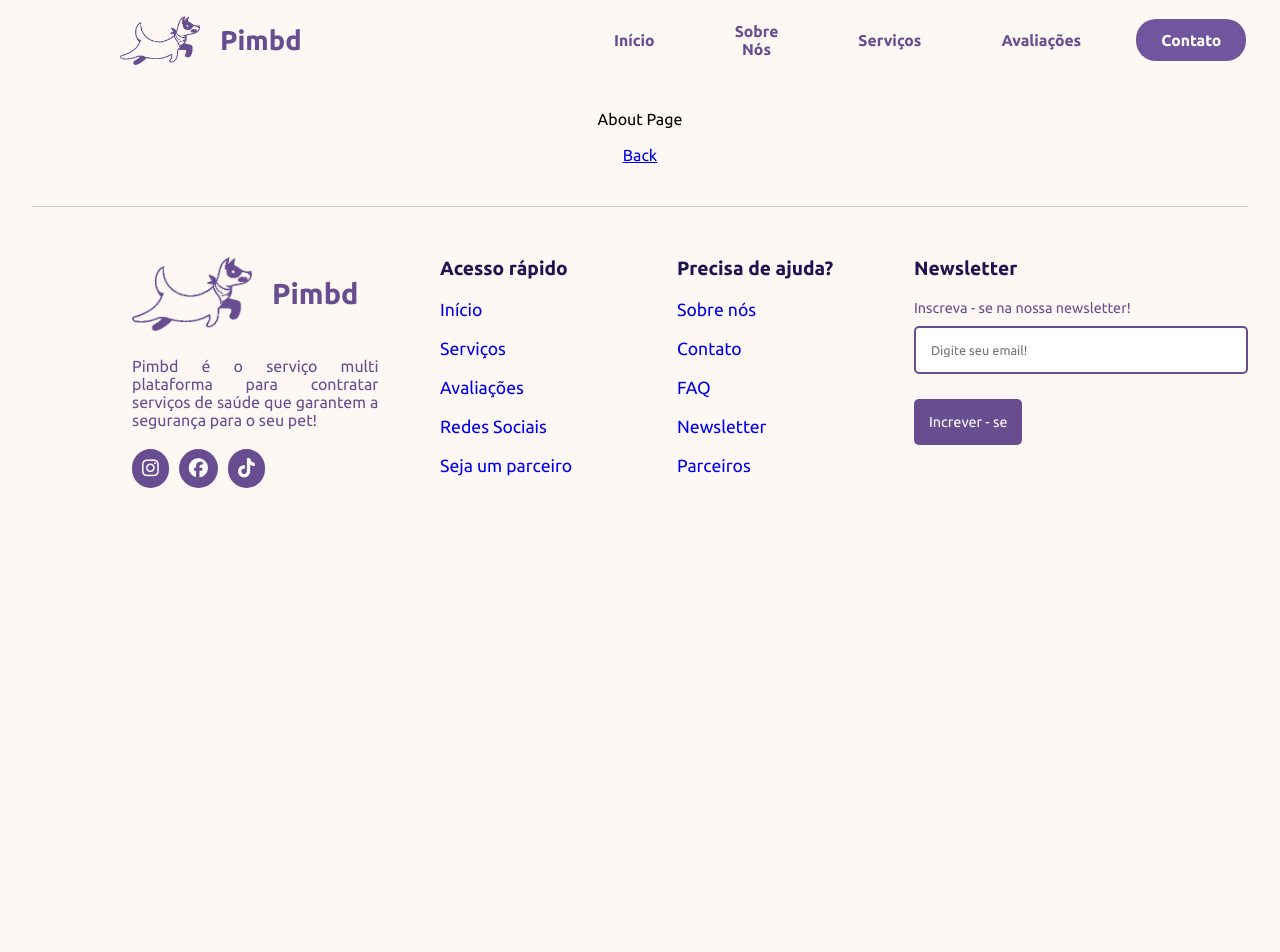
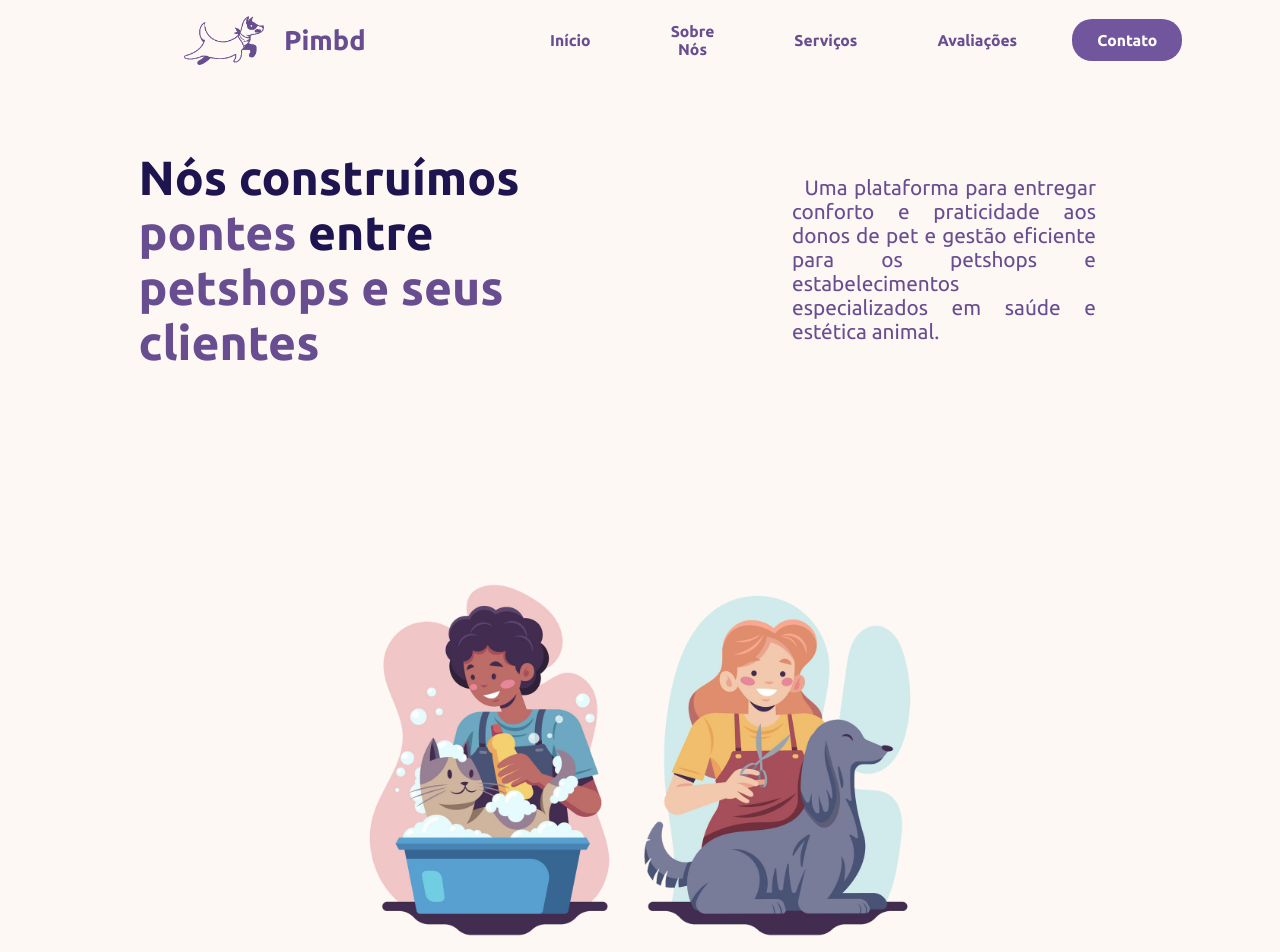
Before and after one commit to Pimbad/pimbad-landing-page, a React (Create React App) app: page /sobre-nos in a window 1280 px wide. Shown: the top 952 px of the page. Before the commit the page ends 800 px from the top, so only its background shows below. Built offline with nearby package versions, Linux system fonts and the light colour scheme.

Commit message:
feature: add about page style

```diff
--- a/src/components/footer/footer.component.css
+++ b/src/components/footer/footer.component.css
@@ -1,7 +1,9 @@
 footer{
-    width: 100vw;
+    width: 90vw;
     height: 350px;
     bottom: 0;
+    margin-left: 50%;
+    transform: translateX(-50%);
     position: relative;
     margin-top: 50px;
     display: flex;
--- a/src/components/header/header.component.css
+++ b/src/components/header/header.component.css
@@ -5,7 +5,9 @@ header{
 .default-header-content{
     display: flex;
     height: 80px;
-    width: 100vw;
+    width: 90vw;
+    margin-left: 50%;
+    transform: translateX(-50%);
     top: 0;
 }
 
@@ -181,7 +183,7 @@ header{
     cursor: pointer;
 }
 
-@media (max-width: 1000px){
+@media (max-width: 1100px){
     .default-header-content{
         display: none !important;
     }
--- a/src/index.css
+++ b/src/index.css
@@ -22,5 +22,6 @@ html{
 
 body{
     overflow-x: hidden !important;
+    overflow-y: hidden !important;
     background-color: var(--secondary-background-color);
 }
--- a/src/pages/about/about.page.css
+++ b/src/pages/about/about.page.css
@@ -0,0 +1,55 @@
+.about-page{
+    width: 100vw;
+    height: auto;
+}
+
+.about-first-block{
+    width: 95vw;
+    height: 300px;
+    margin-left: 50%;
+    transform: translateX(-50%);
+    margin-top: 10px;
+    display: flex;
+}
+
+.about-first-block-item{
+    flex: 1;
+    height: 100%;
+    display: flex;
+    align-items: center;
+    justify-content: center;
+}
+
+.about-first-block-item h2{
+    color: var(--title-color);
+    font-size: 3rem;
+    text-align: left;
+    width: 65%;
+}
+
+.about-first-block-highlight{
+    color: var(--button-title-color);
+    font-weight: bold;
+}
+
+.about-first-block-item p{
+    width: 50%;
+    text-align: justify;
+    font-size: 1.3rem;
+    color: var(--button-title-color)
+}
+
+.about-second-block{
+    display: flex;
+    align-items: center;
+    justify-content: center;
+    margin-top: 50px;
+    height: 600px;
+    width: 95vw;
+    margin-left: 50%;
+    transform: translateX(-50%);
+}
+
+.about-second-block img{
+    width: 60%;
+}
--- a/src/pages/about/about.page.tsx
+++ b/src/pages/about/about.page.tsx
@@ -1,13 +1,29 @@
-import { Link } from 'react-router-dom';
 import './about.page.css'
 
 
 const AboutPage = () => {
     return(
-        <section>
-            <p>About Page</p>
-            <br />
-            <Link to='/'>Back</Link>
+        <section className='about-page'>
+            <div className='about-first-block'>
+                <div className='about-first-block-item'>
+                    <h2>
+                        Nós construímos <span className='about-first-block-highlight'>pontes </span>
+                        entre <span className='about-first-block-highlight'>petshops e seus clientes</span>
+                    </h2>
+                </div>
+
+                <div className='about-first-block-item'>
+                    <p>
+                        &nbsp;&nbsp;Uma plataforma para entregar conforto e praticidade aos donos de pet
+                        e gestão eficiente para os petshops e estabelecimentos especializados
+                        em saúde e estética animal.
+                    </p>
+                </div>
+            </div>
+
+            <div className='about-second-block'>
+                <img src='images/pimbd-about-background.png' alt='illustrative-background'/>
+            </div>
         </section>
     )
 }
```
Also changed, not shown: public/images/pimbd-about-background.png (added).
